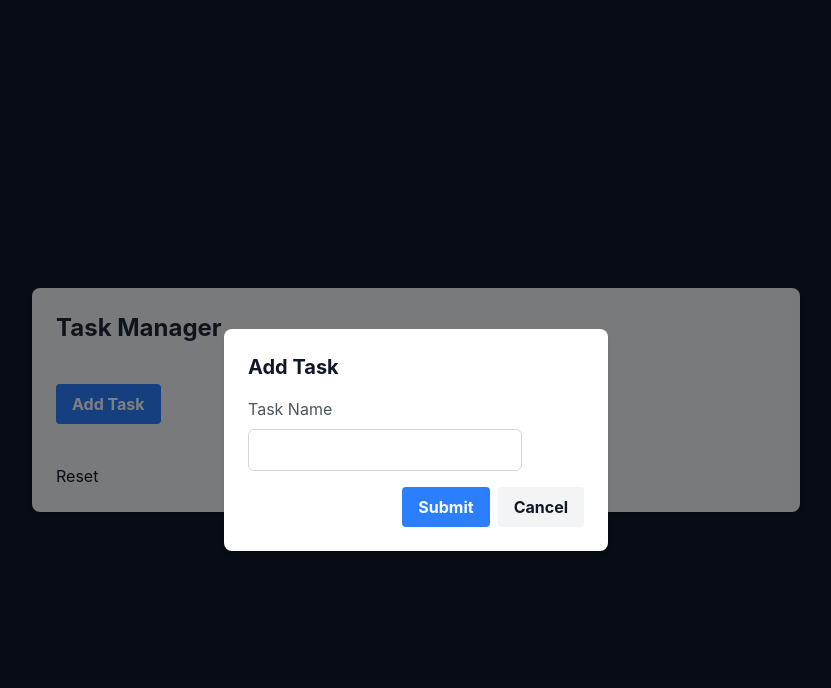
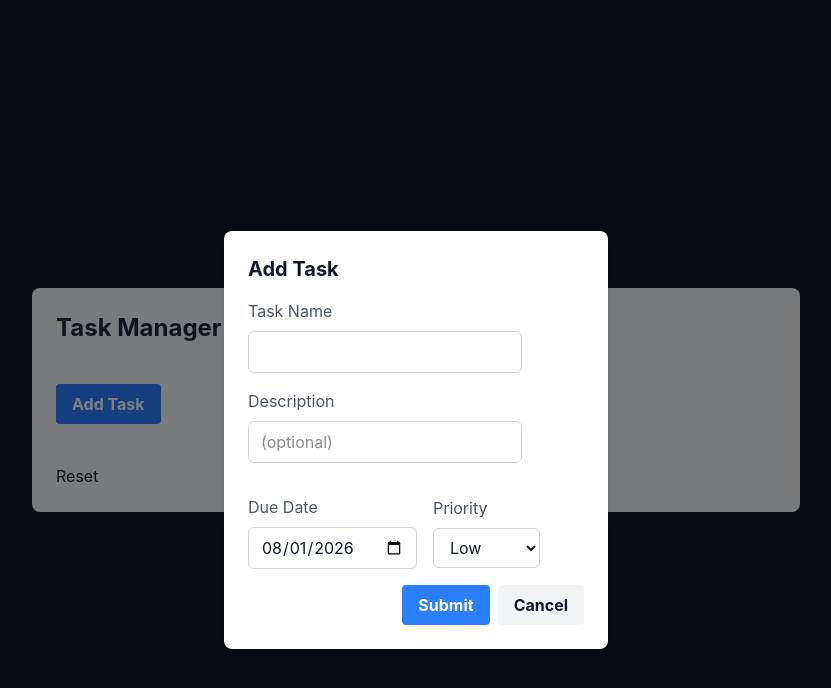
Before and after one commit to itsdingos/task-manager, a React (Vite) app: page / in a window 1280 px wide. Both pictures are taken after a click on the button "Add Task". Shown: the top 688 px of the page, without its empty margins (224-1055 px from the left). Built offline with nearby package versions, Linux system fonts and the light colour scheme.

Commit message:
feat: enhance AddTaskModal with additional fields and integrate dayjs for date handling

```diff
--- a/package.json
+++ b/package.json
@@ -11,6 +11,7 @@
   },
   "dependencies": {
     "@tailwindcss/vite": "^4.3.3",
+    "dayjs": "^1.11.21",
     "i18next": "^26.3.6",
     "react": "^19.2.8",
     "react-dom": "^19.2.8",
--- a/src/assets/components/AddTaskModal.jsx
+++ b/src/assets/components/AddTaskModal.jsx
@@ -1,4 +1,5 @@
-import { useEffect } from 'react'
+import { useEffect, useRef } from 'react'
+import dayjs from 'dayjs'
 
 function AddTaskModal({ setIsModalOpen, setTasks }) {
   function handleKeyDown(event) {
@@ -10,21 +11,32 @@ function AddTaskModal({ setIsModalOpen, setTasks }) {
   function handleSubmit(event) {
     event.preventDefault();
 
-    const taskName = event.target.taskName.value;
+    const taskInfo = event.target;
     setTasks(prevTasks => [
       ...prevTasks,
       {
         id: Date.now(),
-        name: taskName,
-        completed: false
+        name: taskInfo.taskName.value,
+        description: taskInfo.description.value,
+        dueDate: taskInfo.dueDate.value ? dayjs(taskInfo.dueDate.value).format('YYYY-MM-DD') : null,
+        priority: taskInfo.priority.value,
+        completed: false,
       }
     ]);
 
     setIsModalOpen(false);
   }
 
+  const dateInputRef = useRef(null);
+
   useEffect(() => {
+    const dateElement = dateInputRef.current;
+    const today = dayjs().format('YYYY-MM-DD');
+    dateElement.min = today;
+    dateElement.value = today;
+
     window.addEventListener('keydown', handleKeyDown);
+
     return () => {
       window.removeEventListener('keydown', handleKeyDown);
     };
@@ -36,9 +48,26 @@ function AddTaskModal({ setIsModalOpen, setTasks }) {
         <h2 className="text-xl font-bold mb-4">Add Task</h2>
 
         <form onSubmit={handleSubmit}>
-          <label htmlFor="taskName" className="block mb-2 text-gray-600">Task Name</label>
-          <input type="text" name="taskName" id="taskName" className="border border-gray-300 rounded-md py-2 px-3 focus:outline-none focus:ring-2 focus:ring-blue-500" />
+          <label htmlFor="taskName" className="block text-gray-600">Task Name</label>
+          <input type="text" name="taskName" id="taskName" className="border border-gray-300 rounded-md py-2 px-3 mt-2 focus:outline-none focus:ring-2 focus:ring-blue-500" />
 
+          <label htmlFor="description" className="block text-gray-600 mt-4">Description</label>
+          <input type="text" name="description" id="description" className="border border-gray-300 rounded-md py-2 px-3 mt-2 focus:outline-none focus:ring-2 focus:ring-blue-500" placeholder="(optional)" />
+
+          <div className="flex items-center mt-4 gap-x-4">
+            <div>
+              <label htmlFor="dueDate" className="block text-gray-600 mt-4">Due Date</label>
+              <input ref={dateInputRef} type="date" name="dueDate" id="dueDate" className="border border-gray-300 rounded-md py-2 px-3 mt-2 focus:outline-none focus:ring-2 focus:ring-blue-500" />
+            </div>
+            <div>
+              <label htmlFor="priority" className="block text-gray-600 mt-4">Priority</label>
+              <select name="priority" id="priority" className="border border-gray-300 rounded-md py-2 px-3 mt-2 focus:outline-none focus:ring-2 focus:ring-blue-500">
+                <option value="low">Low</option>
+                <option value="medium">Medium</option>
+                <option value="high">High</option>
+              </select>
+            </div>
+          </div>
 
           <div className="flex justify-end mt-4 gap-x-2">
             <button type="submit" className="bg-blue-500 hover:bg-blue-600 font-bold text-white py-2 px-4 rounded">
```
Also changed, not shown: 1 other file (tests, documents, lock files or other folders).
